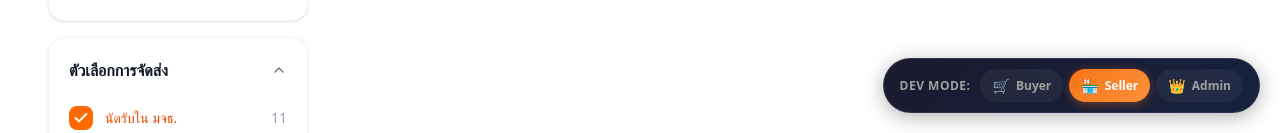
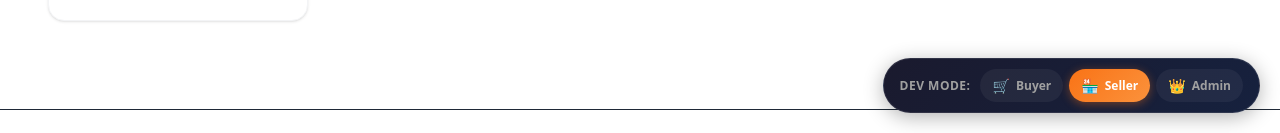
Before and after one commit to sMercyX/Capstone-KMALL, a React (Vite) app in the folder capstone-frontend/: page /search in a window 1280 px wide. Shown: the part 667-800 px from the top of the page. Built offline with nearby package versions, Linux system fonts and the light colour scheme; no server answers.

Commit message:
[filterSideBar] remove unused

```diff
--- a/capstone-frontend/src/modules/CategoryPage/FilterSidebar.tsx
+++ b/capstone-frontend/src/modules/CategoryPage/FilterSidebar.tsx
@@ -46,7 +46,7 @@ export default function FilterSidebar({
   // Collapsible sections state
   const [isCategoryOpen, setIsCategoryOpen] = useState(true)
   const [isPriceOpen, setIsPriceOpen] = useState(true)
-  const [isDeliveryOpen, setIsDeliveryOpen] = useState(true)
+  // const [isDeliveryOpen, setIsDeliveryOpen] = useState(true)
 
   const handleCategoryToggle = (idStr: string) => {
     const id = Number(idStr)
@@ -216,7 +216,7 @@ export default function FilterSidebar({
       </SectionCard>
 
       {/* Delivery Options Section */}
-      <SectionCard>
+      {/* <SectionCard>
         <button
           onClick={() => setIsDeliveryOpen(!isDeliveryOpen)}
           className="flex w-full items-center justify-between text-left"
@@ -245,7 +245,7 @@ export default function FilterSidebar({
             </label>
           </div>
         )}
-      </SectionCard>
+      </SectionCard> */}
 
     </div>
   )
```
